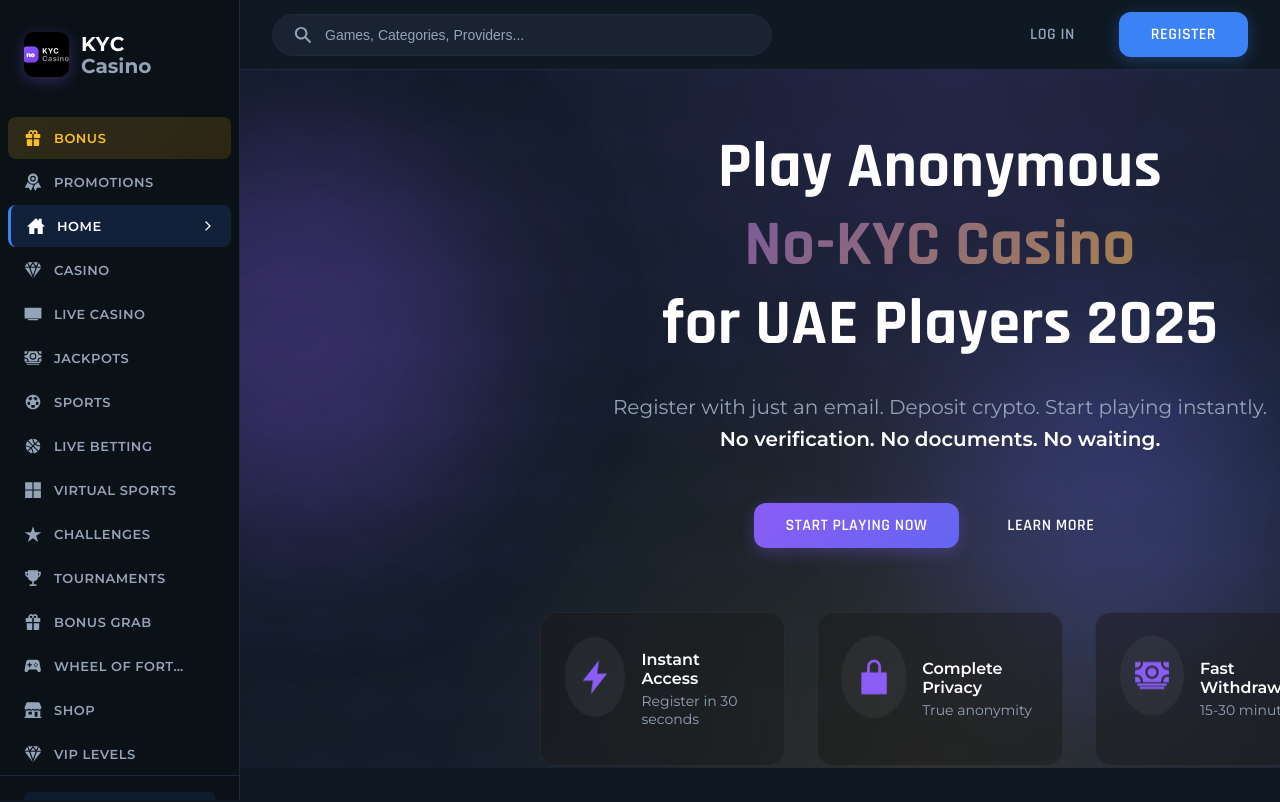
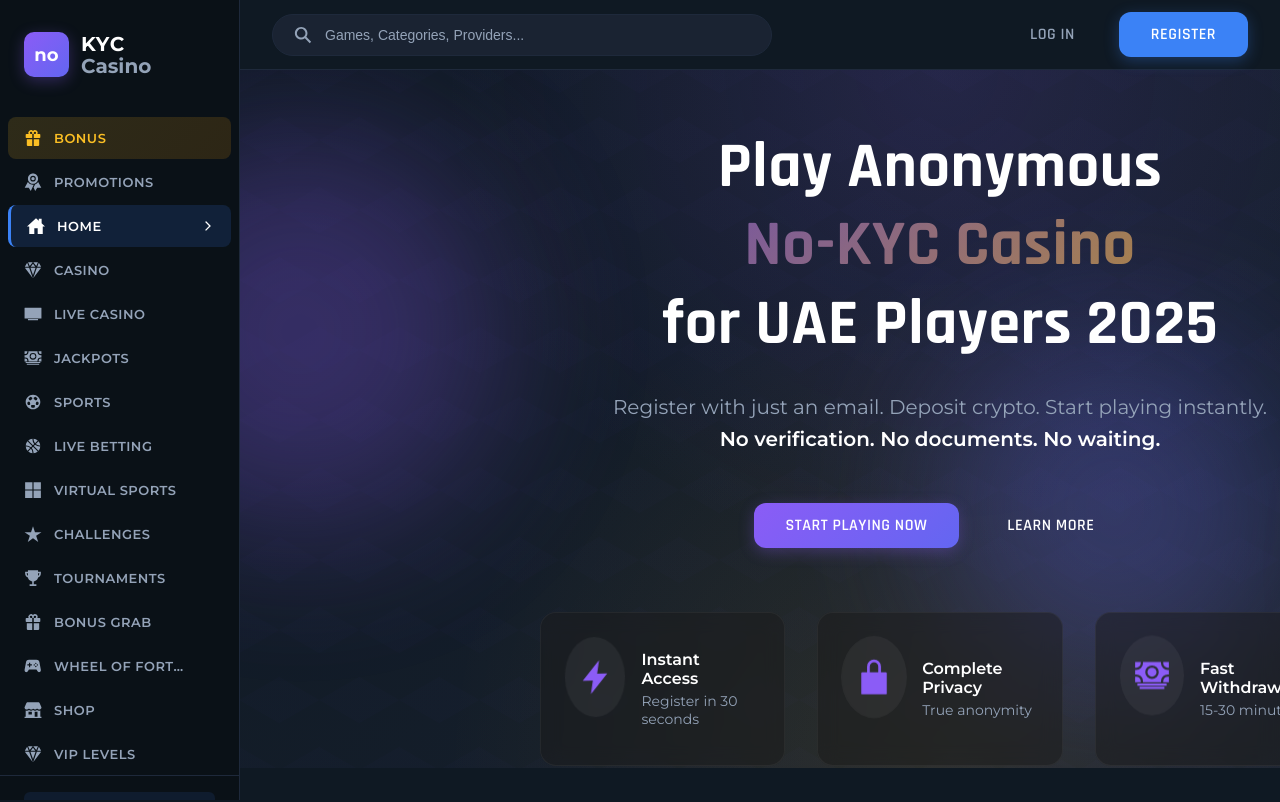
Before and after one commit to summergbrl/no-kyc, a React (Vite) app: page / in a window 1280 px wide. Shown: the top 802 px of the page. Built offline with nearby package versions, Linux system fonts and the light colour scheme.

Commit message:
fix: Revert to loading screen gradient logo style - Use purple gradient 'no' logo throughout site - Consistent with loading screen branding - Updated sidebar, topbar, footer, and favicon

```diff
--- a/index.html
+++ b/index.html
@@ -2,8 +2,8 @@
 <html lang="en">
   <head>
     <meta charset="UTF-8" />
-    <link rel="icon" type="image/png" href="/logo.png" />
-    <link rel="apple-touch-icon" sizes="180x180" href="/logo.png" />
+    <link rel="icon" type="image/svg+xml" href="/logo.svg" />
+    <link rel="apple-touch-icon" sizes="180x180" href="/logo.svg" />
     <meta name="viewport" content="width=device-width, initial-scale=1.0" />
     <meta name="theme-color" content="#8b5cf6" />
     <title>No-KYC Casino - Anonymous Crypto Gaming for UAE Players 2025</title>
--- a/src/components/Footer.css
+++ b/src/components/Footer.css
@@ -88,12 +88,18 @@
   margin-bottom: 1.5rem;
 }
 
-.footer-logo-img {
+.footer-logo .logo-icon {
   width: 50px;
   height: 50px;
+  background: var(--accent-gradient);
   border-radius: 12px;
+  display: flex;
+  align-items: center;
+  justify-content: center;
+  font-size: 20px;
+  font-weight: 700;
+  color: white;
   box-shadow: 0 4px 15px rgba(139, 92, 246, 0.3);
-  object-fit: cover;
 }
 
 .footer-logo .logo-text {
--- a/src/components/Footer.jsx
+++ b/src/components/Footer.jsx
@@ -42,7 +42,9 @@
         <div className="footer-content">
           <div className="footer-section">
             <div className="footer-logo">
-              <img src="/logo.png" alt="No-KYC Casino" className="footer-logo-img" />
+              <div className="logo-icon">
+                <span>no</span>
+              </div>
               <div className="logo-text">
                 <span className="kyc-text">KYC</span>
                 <span className="casino-text">Casino</span>
--- a/src/components/Sidebar.css
+++ b/src/components/Sidebar.css
@@ -28,12 +28,18 @@
   cursor: pointer;
 }
 
-.logo-image {
+.sidebar-logo .logo-icon {
   width: 45px;
   height: 45px;
+  background: linear-gradient(135deg, #8b5cf6 0%, #6366f1 100%);
   border-radius: 10px;
+  display: flex;
+  align-items: center;
+  justify-content: center;
+  font-size: 18px;
+  font-weight: 700;
+  color: white;
   box-shadow: 0 4px 15px rgba(139, 92, 246, 0.3);
-  object-fit: cover;
 }
 
 .sidebar-logo .logo-text {
--- a/src/components/Sidebar.jsx
+++ b/src/components/Sidebar.jsx
@@ -50,7 +50,9 @@
           className="sidebar-logo"
           whileHover={{ scale: 1.05 }}
         >
-          <img src="/logo.png" alt="No-KYC Casino" className="logo-image" />
+          <div className="logo-icon">
+            <span>no</span>
+          </div>
           <div className="logo-text">
             <span className="kyc-text">KYC</span>
             <span className="casino-text">Casino</span>
--- a/src/components/TopBar.css
+++ b/src/components/TopBar.css
@@ -48,12 +48,18 @@
   color: var(--text-primary);
 }
 
-.logo-mobile-img {
+.logo-icon-small {
   width: 32px;
   height: 32px;
+  background: linear-gradient(135deg, #8b5cf6 0%, #6366f1 100%);
   border-radius: 8px;
+  display: flex;
+  align-items: center;
+  justify-content: center;
+  font-size: 14px;
+  color: white;
   box-shadow: 0 4px 10px rgba(139, 92, 246, 0.3);
-  object-fit: cover;
+  font-weight: 700;
 }
 
 /* Search */
--- a/src/components/TopBar.jsx
+++ b/src/components/TopBar.jsx
@@ -19,7 +19,7 @@
 
         {/* Logo for Mobile */}
         <div className="topbar-logo-mobile">
-          <img src="/logo.png" alt="No-KYC Casino" className="logo-mobile-img" />
+          <div className="logo-icon-small">no</div>
           <span>KYC</span>
         </div>
 
```
